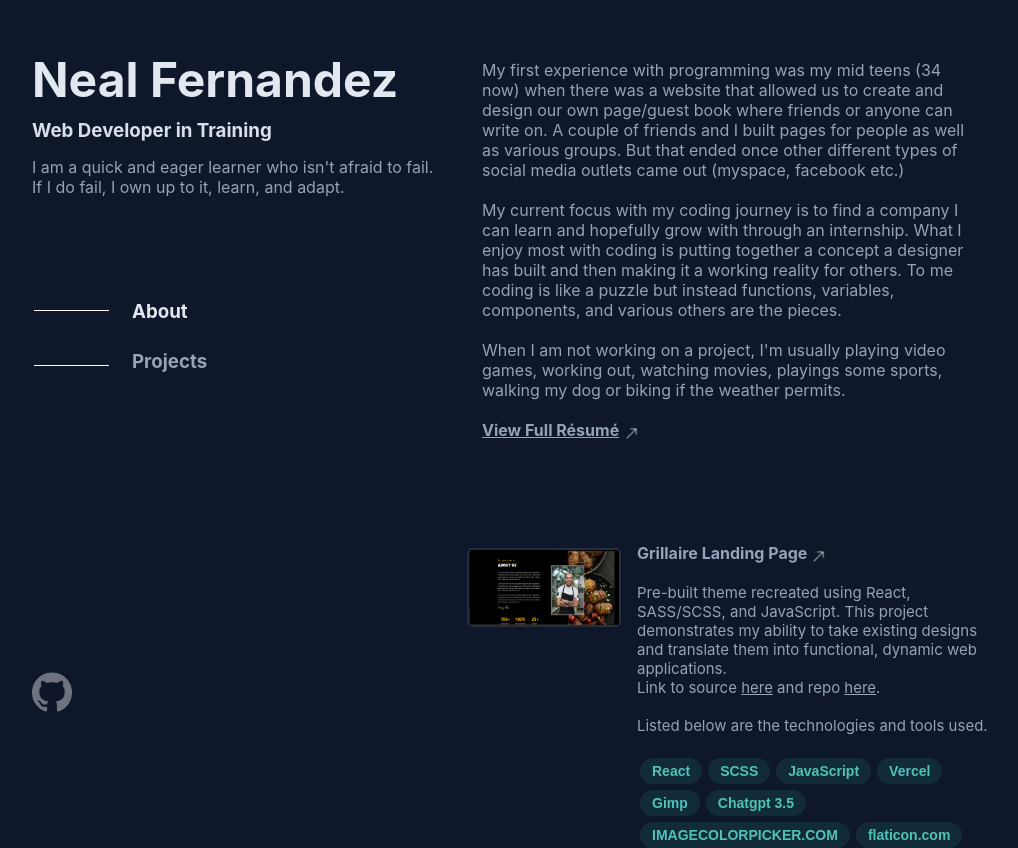
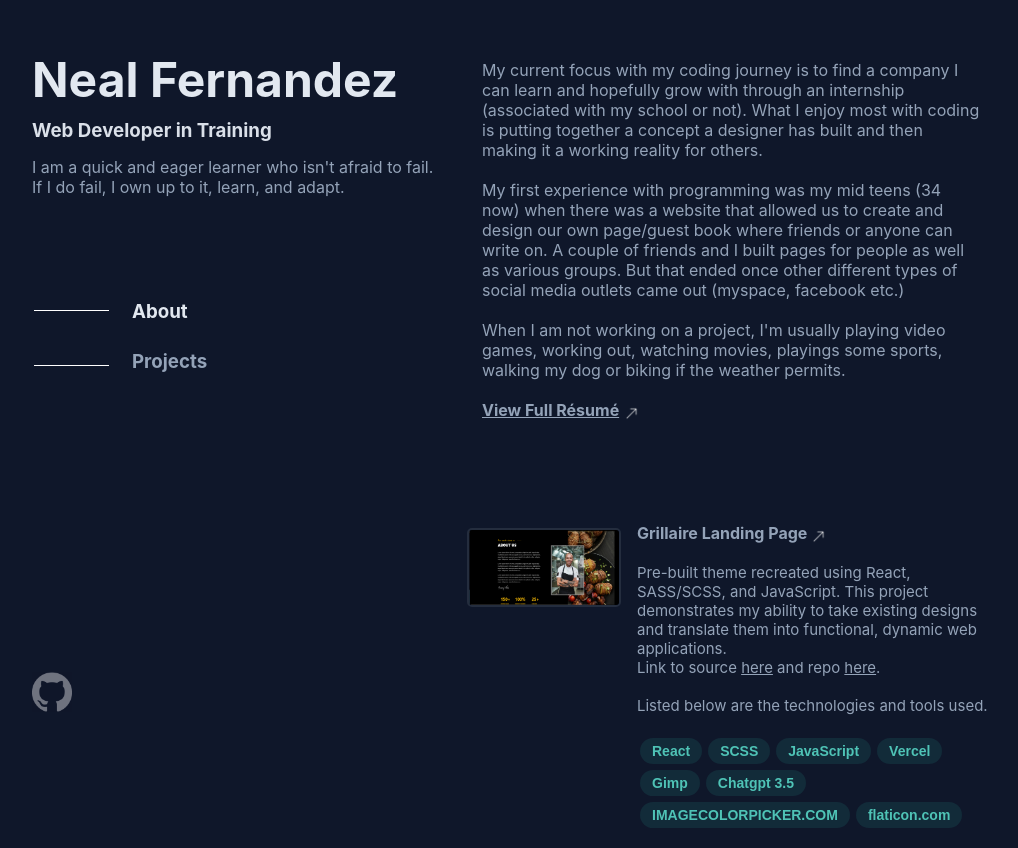
Before and after one commit to NealFernandezDev/Portfolio, a React (Create React App) app: page / in a window 1280 px wide. Shown: the top 848 px of the page, without its empty margins (118-1136 px from the left). Built offline with nearby package versions, Linux system fonts and the light colour scheme.

Commit message:
Content reworded in about

```diff
--- a/src/Components/Assets/Content/Content.jsx
+++ b/src/Components/Assets/Content/Content.jsx
@@ -22,17 +22,16 @@ const Content = () => {
       <div id='about'>
           <div id="line"></div><a href="#about"><h3>About</h3></a>
           <p>
+              My current focus with my coding journey is to find a company I can learn and hopefully grow with through
+              an internship (associated with my school or not). What I enjoy most with coding is putting together a concept a designer
+              has built and then making it a working reality for others.
+              <br/>
+              <br/>
               My first experience with programming was my mid teens (34 now) when there
               was a website that allowed us to create and design our own page/guest book where friends
               or anyone can write on. A couple of friends and I
               built pages for people as well as various groups. But that ended once other different
               types of social media outlets came out (myspace, facebook etc.)
-              <br/>
-              <br/>
-              My current focus with my coding journey is to find a company I can learn and hopefully grow with through
-              an internship. What I enjoy most with coding is putting together a concept a designer
-              has built and then making it a working reality for
-              others. To me coding is like a puzzle but instead functions, variables, components, and various others are the pieces.
               <br/>
               <br/>
               When I am not working on a project, I'm usually playing video games, working out,
```
